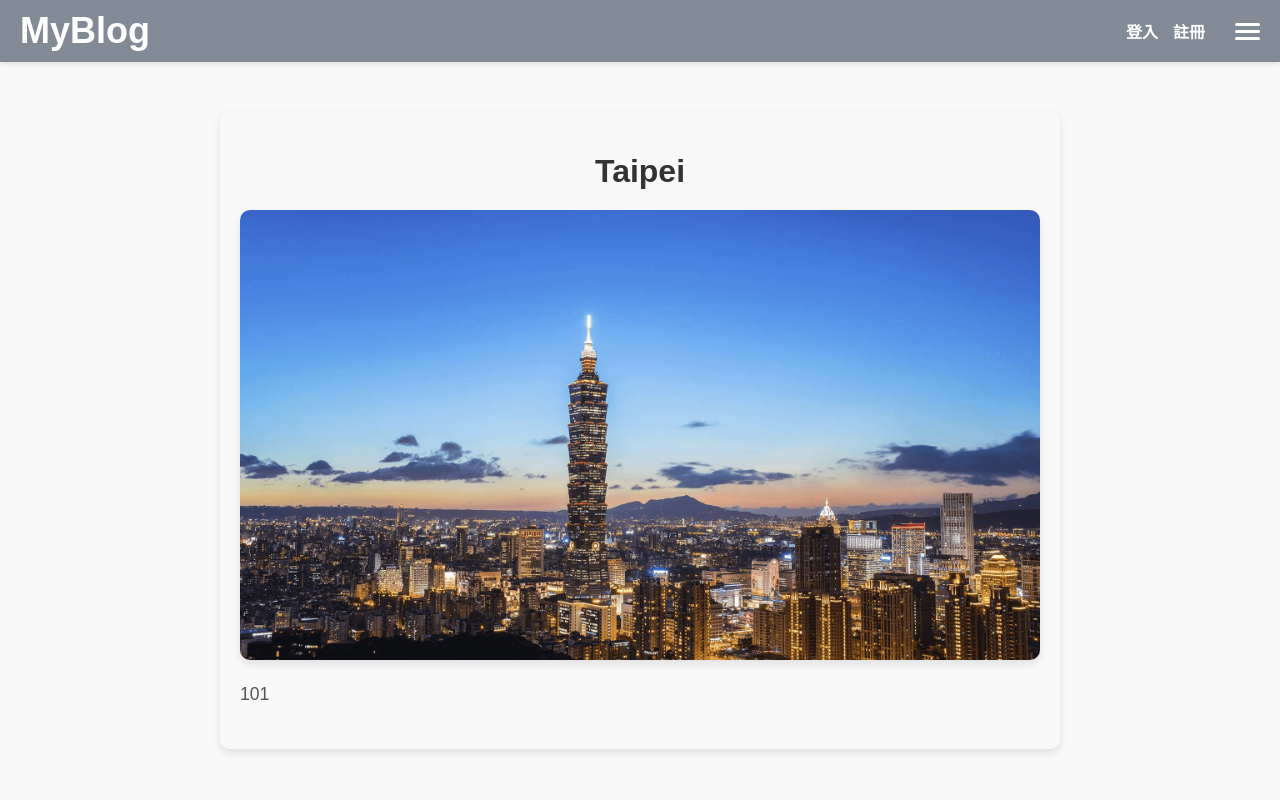
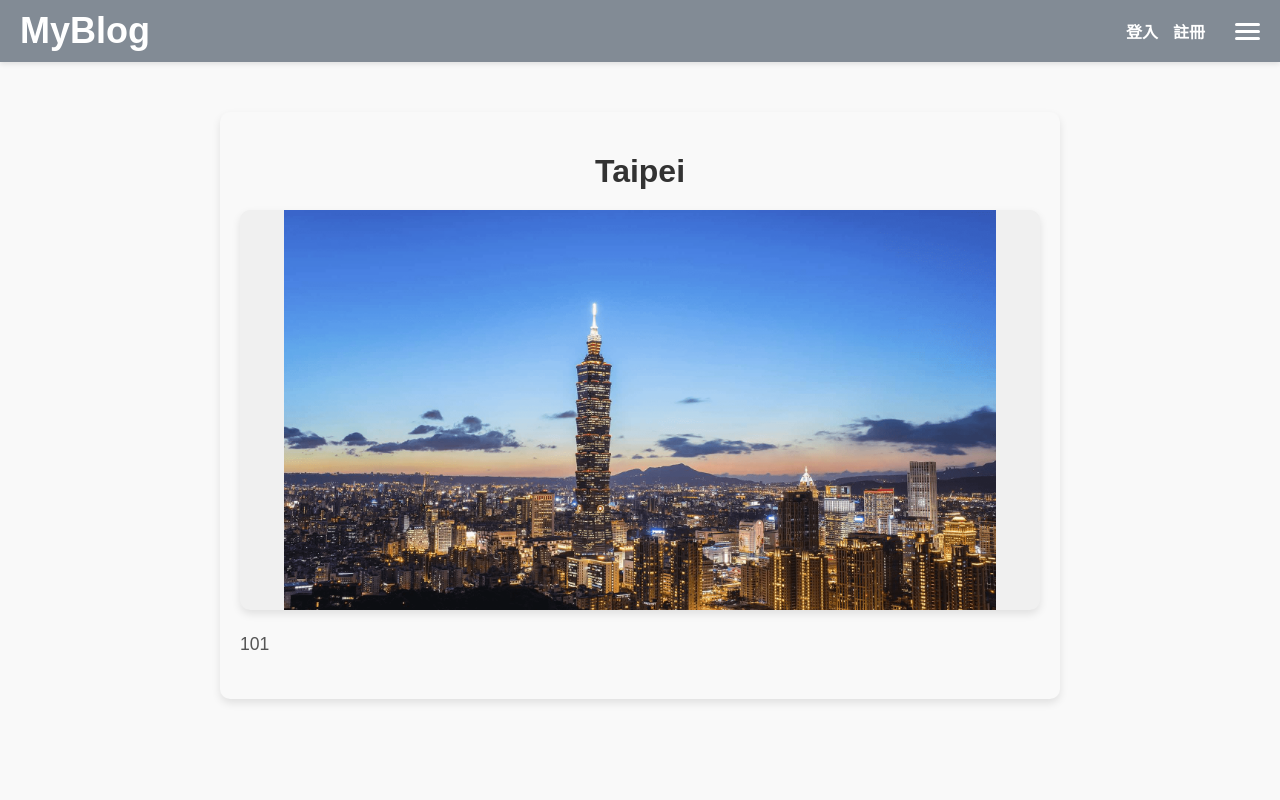
Before and after one commit to Hance08/cloudApp, a Flask app: page /location/2 in a window 1280 px wide. Run offline with Flask 3, Linux system fonts and the light colour scheme.

Commit message:
database

```diff
--- a/static/css/location.css
+++ b/static/css/location.css
@@ -16,23 +16,29 @@
     font-weight: bold;
 }
 
-/* 圖片容器樣式 */
 .image-container {
     display: flex;
     justify-content: center;
+    align-items: center;
     margin-bottom: 20px;
+    width: 100%;
+    height: 400px; /* 固定圖片容器高度 */
+    background-color: #f0f0f0; /* 背景顏色可根據需求調整 */
+    border-radius: 10px;
+    overflow: hidden; /* 確保圖片不超出容器 */
+    box-shadow: 0 4px 8px rgba(0, 0, 0, 0.1);
 }
 
 .image-container img {
-    max-width: 100%;
-    height: auto;
+    width: 100%;
+    height: 100%;
+    object-fit: contain; /* 確保圖片完整顯示，不被裁切 */
     border-radius: 10px;
-    box-shadow: 0 4px 8px rgba(0, 0, 0, 0.1);
     transition: transform 0.3s ease-in-out;
 }
 
 .image-container img:hover {
-    transform: scale(1.05);
+    transform: scale(1.02); /* 滑鼠懸停時輕微放大效果 */
 }
 
 /* 描述文字樣式 */
```
Also changed, not shown: instance/locations.db, static/images/9a940628-ed5f-4fe7-ae4a-369b79cb071b_s.png (added).
